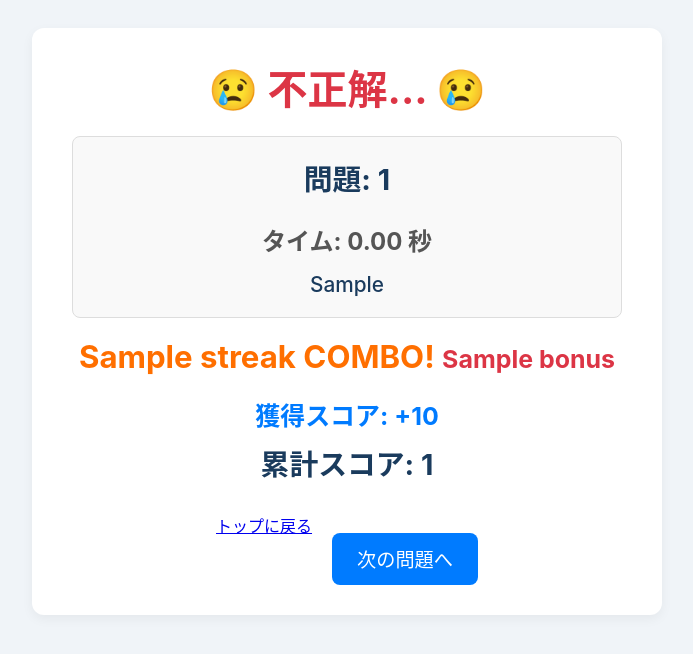
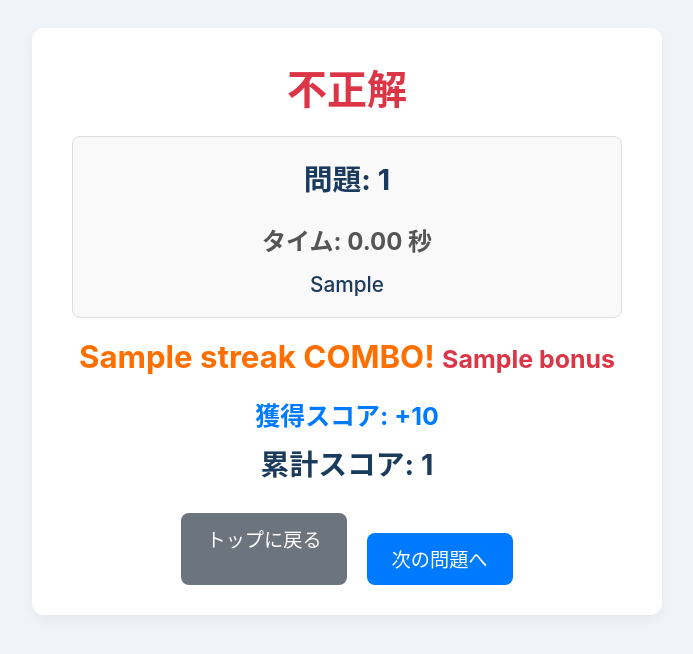
Before and after one commit to createkill/prime_sprint, a Flask app: template templates/result.html in a window 1280 px wide. Shown: the top 654 px of the page, without its empty margins (293-986 px from the left). Run offline with Flask 3, Linux system fonts and the light colour scheme; the template is opened without the code that fills it: most values are stand-ins (such as "Sample title", 1, 10 or a date in 2020).

Commit message:
Fix .back-link style and clean up CSS

```diff
--- a/static/style.css
+++ b/static/style.css
@@ -124,7 +124,23 @@ h2 {
 .next-link:hover {
     background-color: #0056b3;
 }
-/* ( ... ta-progress-result のスタイルの下に追加 ... ) */
+
+/* ★★★ これが抜けていました ★★★ */
+/* トップに戻るボタン (グレー) のスタイル */
+.back-link {
+    display: inline-block;
+    font-size: 1.2em;
+    padding: 12px 25px;
+    background: #6c757d; /* グレー */
+    color: white;
+    text-decoration: none;
+    border-radius: 8px;
+    transition: background-color 0.2s ease;
+}
+.back-link:hover {
+    background-color: #5a6268;
+}
+
 
 /* 画面が狭い時 (例: 500px以下) の設定 */
 @media (max-width: 500px) {
@@ -140,3 +156,4 @@ h2 {
         box-sizing: border-box; /* paddingを含めて幅を計算 */
     }
 }
+/* ★★★ 最後の余分な } を削除しました ★★★ */
--- a/templates/game_over.html
+++ b/templates/game_over.html
@@ -40,16 +40,16 @@
             <div class="final-result-item total-score">
                 合計スコア: {{ total_score }}
                 {% if is_new_highscore %}
-                    <span class="new-record">🎉 NEW RECORD!</span>
+                    <span class="new-record">New!</span>
                 {% endif %}
             </div>
 
             <div class="final-result-item total-correct">
-                合計 正解数: {{ total_correct }} 問
+                正解数: {{ total_correct }} 問
             </div>
 
             <div class="final-result-item total-incorrect" style="color: #dc3545; font-size: 1.6em;">
-                合計 不正解: {{ total_incorrect }} 問
+                不正解数: {{ total_incorrect }} 問
             </div>
         </div>
 
--- a/templates/index.html
+++ b/templates/index.html
@@ -78,13 +78,13 @@
     <div class="container">
         <h1>Prime Sprint</h1>
 
-        <p style="margin-top: 30px; font-size: 1.2em;">モードを選んでスタート！</p>
+        <p style="margin-top: 30px; font-size: 1.2em;">モードを選んでスタート</p>
 
         <div class="mode-select">
 
             <div class="mode-box">
                 <h2>3分モード</h2>
-                <p>180秒の限界に挑め</p> <form action="/start" method="POST">
+                <p>正確に速く解こう</p> <form action="/start" method="POST">
                     <input type="hidden" name="mode" value="3_minutes">
 
                     <div class="difficulty-group">
@@ -118,7 +118,7 @@
 
             <div class="mode-box">
                 <h2>10問モード</h2>
-                <p>精度と速さの10本勝負</p> <form action="/start" method="POST">
+                <p>高速で解こう</p> <form action="/start" method="POST">
                     <input type="hidden" name="mode" value="time_attack">
 
                     <div class="difficulty-group">
--- a/templates/result.html
+++ b/templates/result.html
@@ -44,9 +44,9 @@
     <div class="container">
 
         {% if is_correct %}
-            <h1 class="result-title correct">🎉 正解！ 🎉</h1>
+            <h1 class="result-title correct">正解！</h1>
         {% else %}
-            <h1 class="result-title wrong">😢 不正解... 😢</h1>
+            <h1 class="result-title wrong"> 不正解</h1>
         {% endif %}
 
         <div class="result-box">
```
Lines whose indentation alone changed are shown as unchanged.
